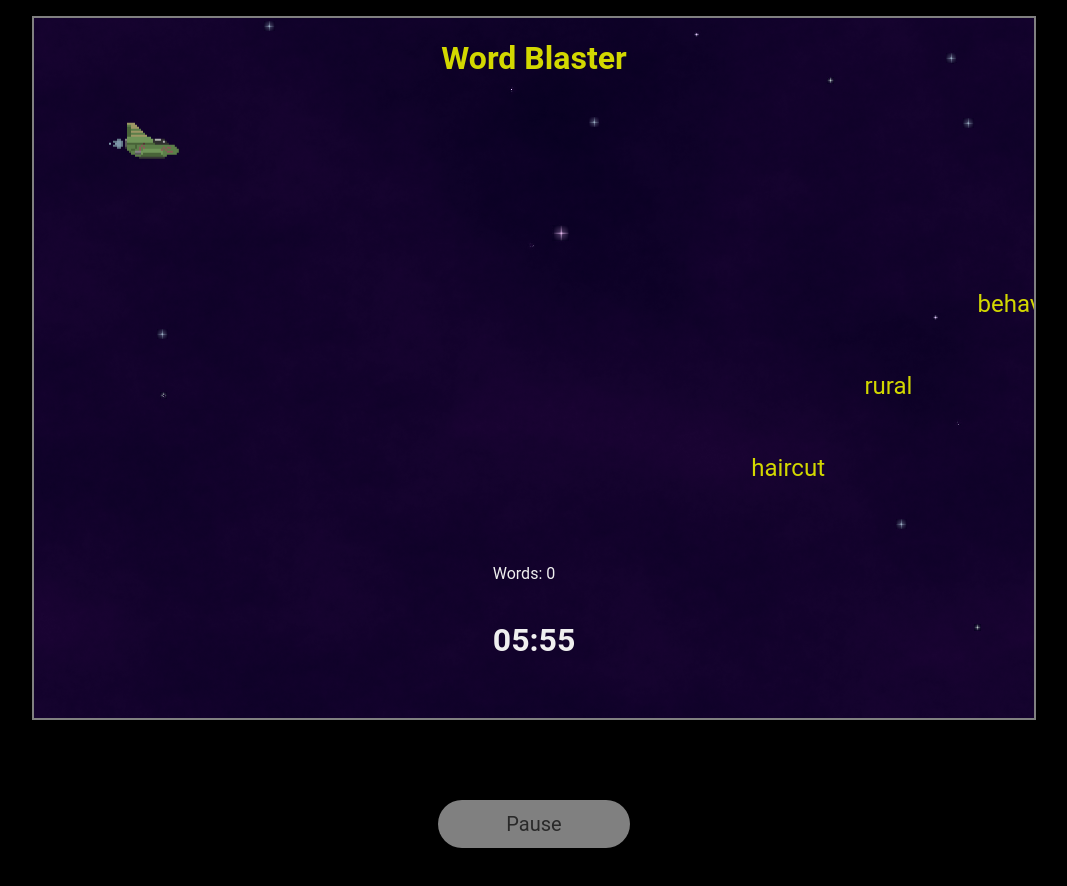
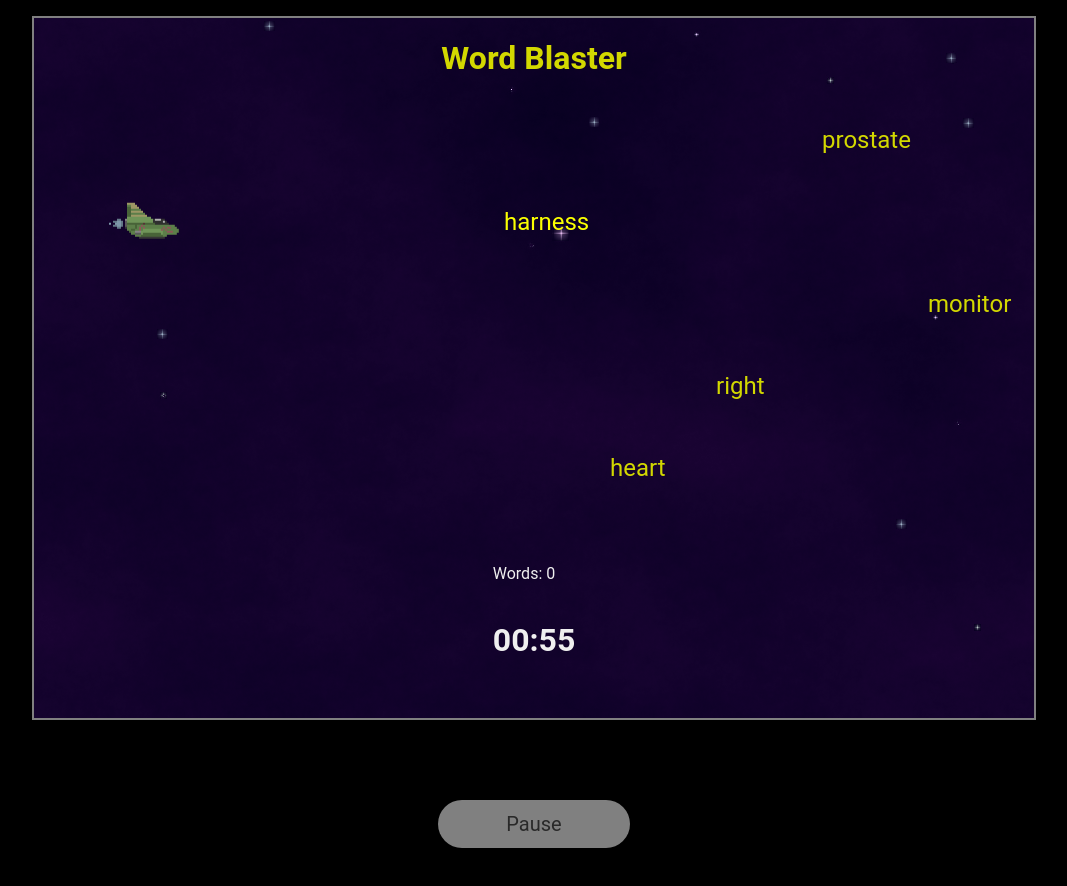
Before and after one commit to ronniergz/wordBlaster, a website with bundled scripts: page public/app.html in a window 1280 px wide. Shown: the whole page, without its empty margins (106-1173 px from the left). Built offline with nearby package versions, Linux system fonts and the light colour scheme.

Commit message:
fixed ship movement

```diff
--- a/public/app.js
+++ b/public/app.js
@@ -12,40 +12,45 @@ let currentWord = '';
 let currentRow;  // element
 let currentRowNum;  // number
 let currentScore = 0;
-let time = 360;     // seconds
+let time = 60;     // seconds
 let nextWordCounter = 0;
 let isPaused = false;
 
-// Get random word in the word list array
-const getWord = (list) => {
-  let index = Math.floor(Math.random() * list.length);
-  let newWord = list[index];
-
+// Get a new random row number that is not already used.
+// 'activeRows' array keeps track of rows in use and order of words
+const getRandomRowNum = () => {
   let duplicate = false;
   let randomRowNum = Math.ceil(Math.random() * 5); // random number
-  // check if row number is already in the active rows array
-  do {
+  do {   // check if row number is already in the active rows array
     let matches = activeRows.filter((num) => num === randomRowNum)
     if (matches.length > 0) {  // there's a duplicate!
       duplicate = true;
       randomRowNum = Math.ceil(Math.random() * 5); // random number
     } else duplicate = false;
   } while (duplicate === true);
-  // add new row number to array
-  activeRows.push(randomRowNum);
+  return randomRowNum;
+}
 
+// Get random word in the word list array
+const getWord = (list) => {
+  let index = Math.floor(Math.random() * list.length);
+  let newWord = list[index];
+  // add new, random row number to array
+  let newRow = getRandomRowNum()
+  activeRows.push(newRow);
   // update current word and row
   currentRowNum = activeRows[0];
   currentRow = document.querySelector('.word-' + currentRowNum);
-  let randomRow = document.querySelector('.word-' + randomRowNum);
+  let randomRow = document.querySelector('.word-' + newRow);
   randomRow.innerHTML = newWord;
-  if (activeRows.length === 1) currentWord = newWord;
-
+  if (activeRows.length === 1) {
+    currentWord = newWord;
+    currentRow.classList.add('target-word');
+  }
   // move ship to correct location, rows in 80px increments
-  //moveShip(currentRowNum);
+  moveShip(currentRowNum);
   // start word move animation
   setTimeout(() => { randomRow.classList.add('word-move'); }, 100);
-
   return;
 }
 
@@ -60,6 +65,7 @@ const moveShip = (rowNum) => {
   let shipY = 80 * rowNum - 80 + 'px';
   shipWrapper.style.transform = 'translateY(' + shipY + ')';
 }
+
 // shoot beam at the current word
 const fire = () => {
   let rect = currentRow.getBoundingClientRect();   // get current word boundary
@@ -92,9 +98,8 @@ var timer = setInterval(() => {
   }
   min = pad(Math.floor(time / 60), 2);
   sec = pad(time - (min * 60), 2);
-  // add the next word every 3s
-  if (nextWordCounter === 2) {   /*---------------------------------*/
-    if (activeRows.length < 5) getWord(wordList);
+  if (nextWordCounter === 1) {   // add the next word every second
+    if (activeRows.length < 5) getWord(wordList);   // 5 words on screen max
     nextWordCounter = 0;
   }
   if (time === 0) {   // time expired
@@ -116,12 +121,14 @@ document.addEventListener('keydown', (e) => {
     if (currentWord === '') {
       currentScore++;
       wordScore.innerHTML = currentScore;
-      currentRow.classList.remove('word-move');
+      currentRow.classList.remove('word-move', 'target-word');
       activeRows = activeRows.slice(1);
       // move current word to next word
+      currentRowNum = activeRows[0];
       currentRow = document.querySelector('.word-' + activeRows[0]);
+      currentRow.classList.add('target-word');
       currentWord = currentRow.innerHTML;
-      //moveShip(currentRowNum);
+      moveShip(currentRowNum);
     }
   };
 });
@@ -132,11 +139,10 @@ document.addEventListener('animationend', () => {
   clearInterval(timer);  // end timer
   finalScore.innerHTML = currentScore;
   endDialog.style.visibility = 'visible';
+  togglePause(true);
 });
 
 //-------------   Pause Game  -------------//
-// toggle animation
-pauseButton.addEventListener('click', (e) => {
 const togglePause = (state) => {
   let animation;
   if (state === true) animation = 'paused';
@@ -147,6 +153,8 @@ pauseButton.addEventListener('click', (e) => {
   }
   isPaused = state;
 }
+// toggle animation
+pauseButton.addEventListener('click', (e) => {
   if (isPaused === false) togglePause(true);
-  else togglePause(false)
+  else togglePause(false);
 });
--- a/public/assets/data/words.js
+++ b/public/assets/data/words.js
@@ -3,7 +3,7 @@ const wordList = [
   'noiseless',
   'fill',
   'building',
-  'Death',
+  'death',
   'mist',
   'labored',
   'invincible',
@@ -21,6 +21,37 @@ const wordList = [
   'Matt',
   'greet',
   'right',
+  'still',
+  'paved',
+  'shiny',
+  'balloon',
+  'retrieval',
+  'champagne',
+  'harness',
+  'confidential',
+  'softball',
+  'perfect',
+  'controversial',
+  'cruiser',
+  'Jessica',
+  'philosophical',
+  'preside',
+  'urge',
+  'Lillian',
+  'bureaucracy',
+  'uplifting',
+  'hatch',
+  'Thomas',
+  'speechless',
+  'prostate',
+  'trustworthy',
+  'itch',
+  'oscillation',
+  'over',
+  'Leyton',
+  'monitor',
+  'pour',
+  'Brooklyn',
   'heart',
   'period',
   'ridge',
--- a/public/styles/index.css
+++ b/public/styles/index.css
@@ -1,11 +1,10 @@
 :root {
   /* Theme Config */
   --primary: #000000;
-  --secondary: #9fb8ad;
-  --light: #c5d7bd;
   --trim: #fb743e;
   --textDark: hsla(0, 0%, 16%, 1);
   --textMain: #D3D800;
+  --textTarget: #fbff01;
   --textLight: #efefef;
   --fontPrimary: Roboto, Geneva, Tahoma, sans-serif;
 
@@ -168,7 +167,6 @@ body {
   font-size: 1.5rem;
 }
 
-
 .beam-fire {
   visibility: visible;
   transition: linear .08s;
@@ -176,16 +174,20 @@ body {
 
 .word {
   position: relative;
-  left: 50%;
+  left: 100%;
   display: inline-block;
 }
 
 .word-move {
-  animation: scroll 15s linear;
+  animation: scroll 8s linear;
 }
 @keyframes scroll {
   from {left: 100%;}
   to {left: 0%;}
+}
+
+.target-word {
+  color:var(--textTarget)
 }
 
 .score-area {
@@ -209,8 +211,7 @@ body {
   text-align: center;
 }
 
-/* --------------------------------------------------*/
-
+/* -----------------  Media Queries  ---------------*/
 
 @media (min-width: 900px) {
 
```
Lines whose indentation alone changed are shown as unchanged.
